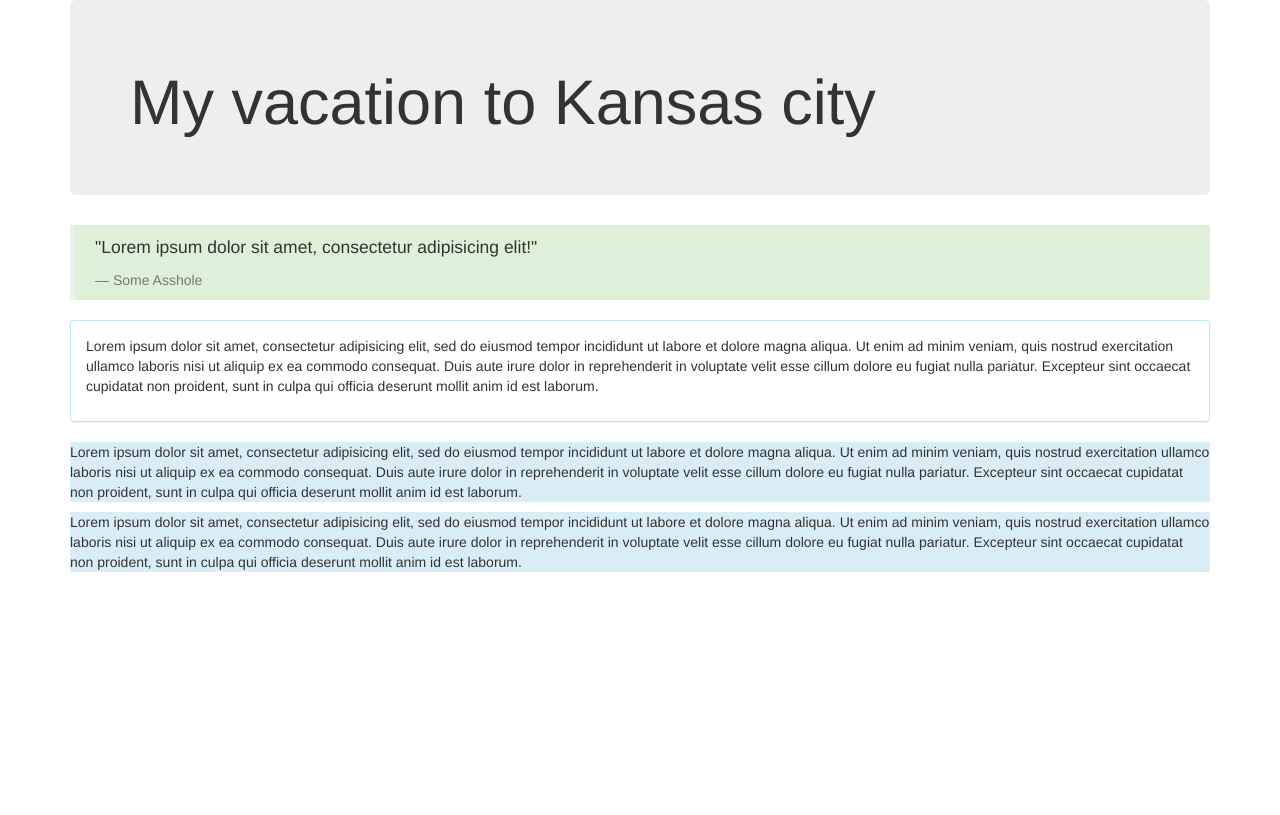
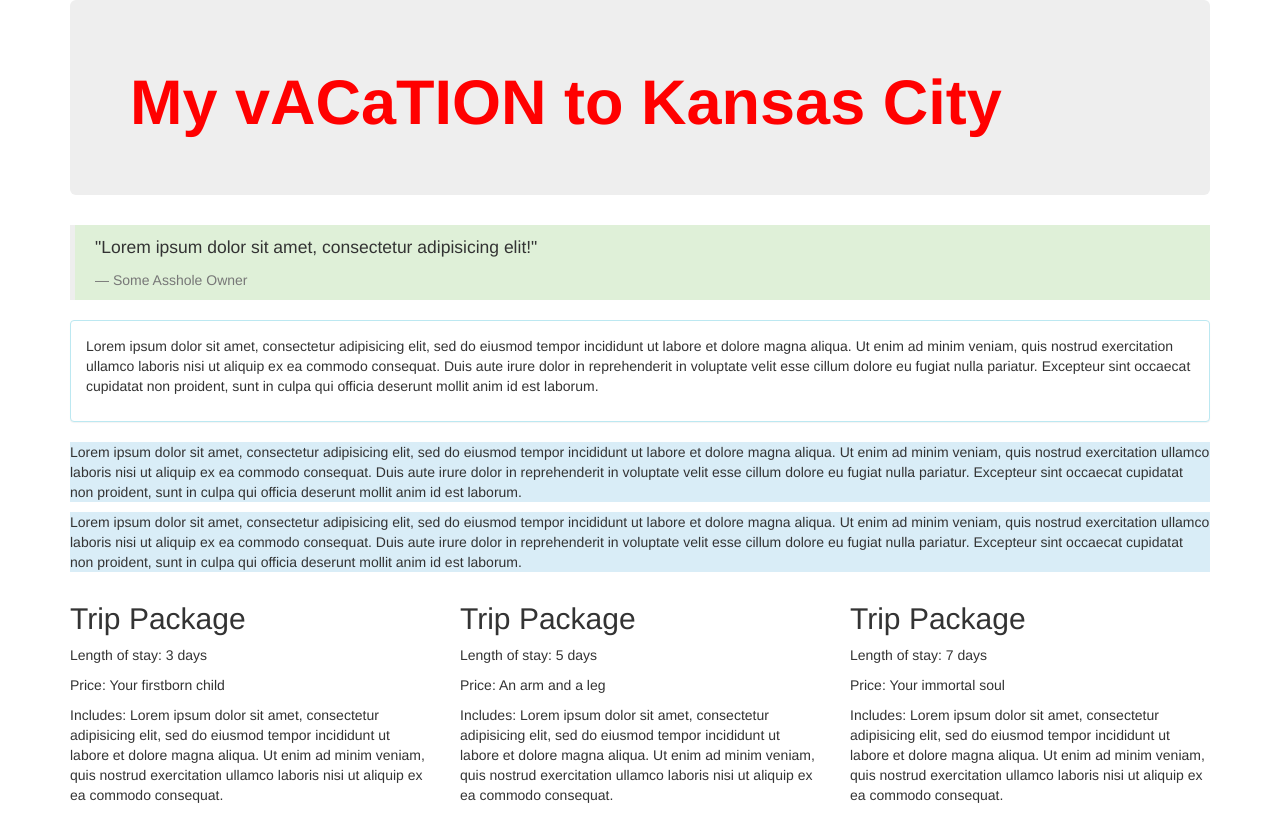
Before and after one commit to JuniperxandxLamplight/Kansas-City-Vacay, a plain HTML site: page index.html in a window 1280 px wide. Drawn offline with Linux system fonts and the light colour scheme.

Commit message:
css styling

```diff
--- /dev/null
+++ b/css/styles.css
@@ -0,0 +1,4 @@
+h1.color {
+  color: red;
+  font-weight: bold;
+}
--- a/index.html
+++ b/index.html
@@ -2,18 +2,19 @@
 <html>
   <head>
     <link href="css/bootstrap.css" rel="stylesheet" type="text/css">
+    <link href="css/styles.css" rel="stylesheet" type="text/css">
     <meta charset="utf-8">
-    <title>Vacation site</title>
+    <title>Vacation Site</title>
   </head>
   <body>
     <div class="container">
       <div class="jumbotron">
-        <h1>My vacation to Kansas city</h1>
+        <h1 class="color">My vACaTION to Kansas City</h1>
       </div>
 
       <blockquote class="bg-success">
         <p>"Lorem ipsum dolor sit amet, consectetur adipisicing elit!"</p>
-        <footer>Some Asshole</footer>
+        <footer>Some Asshole Owner</footer>
       </blockquote>
       <div class="panel panel-info">
         <div class="panel-body">
@@ -22,6 +23,27 @@
       </div>
         <p class="bg-info">Lorem ipsum dolor sit amet, consectetur adipisicing elit, sed do eiusmod tempor incididunt ut labore et dolore magna aliqua. Ut enim ad minim veniam, quis nostrud exercitation ullamco laboris nisi ut aliquip ex ea commodo consequat. Duis aute irure dolor in reprehenderit in voluptate velit esse cillum dolore eu fugiat nulla pariatur. Excepteur sint occaecat cupidatat non proident, sunt in culpa qui officia deserunt mollit anim id est laborum.</p>
         <p class="bg-info">Lorem ipsum dolor sit amet, consectetur adipisicing elit, sed do eiusmod tempor incididunt ut labore et dolore magna aliqua. Ut enim ad minim veniam, quis nostrud exercitation ullamco laboris nisi ut aliquip ex ea commodo consequat. Duis aute irure dolor in reprehenderit in voluptate velit esse cillum dolore eu fugiat nulla pariatur. Excepteur sint occaecat cupidatat non proident, sunt in culpa qui officia deserunt mollit anim id est laborum.</p>
+
+        <div class="row">
+          <div class="col-md-4">
+            <h2>Trip Package</h2>
+            <p>Length of stay: 3 days</p>
+            <p>Price: Your firstborn child</p>
+            <p>Includes: Lorem ipsum dolor sit amet, consectetur adipisicing elit, sed do eiusmod tempor incididunt ut labore et dolore magna aliqua. Ut enim ad minim veniam, quis nostrud exercitation ullamco laboris nisi ut aliquip ex ea commodo consequat.</p>
+          </div>
+          <div class="col-md-4">
+            <h2>Trip Package</h2>
+            <p>Length of stay: 5 days</p>
+            <p>Price: An arm and a leg</p>
+            <p>Includes: Lorem ipsum dolor sit amet, consectetur adipisicing elit, sed do eiusmod tempor incididunt ut labore et dolore magna aliqua. Ut enim ad minim veniam, quis nostrud exercitation ullamco laboris nisi ut aliquip ex ea commodo consequat.</p>
+          </div>
+          <div class="col-md-4">
+            <h2>Trip Package</h2>
+            <p>Length of stay: 7 days</p>
+            <p>Price: Your immortal soul</p>
+            <p>Includes: Lorem ipsum dolor sit amet, consectetur adipisicing elit, sed do eiusmod tempor incididunt ut labore et dolore magna aliqua. Ut enim ad minim veniam, quis nostrud exercitation ullamco laboris nisi ut aliquip ex ea commodo consequat.</p>
+          </div>
+        </div>
     </div>
   </body>
 </html>
```
